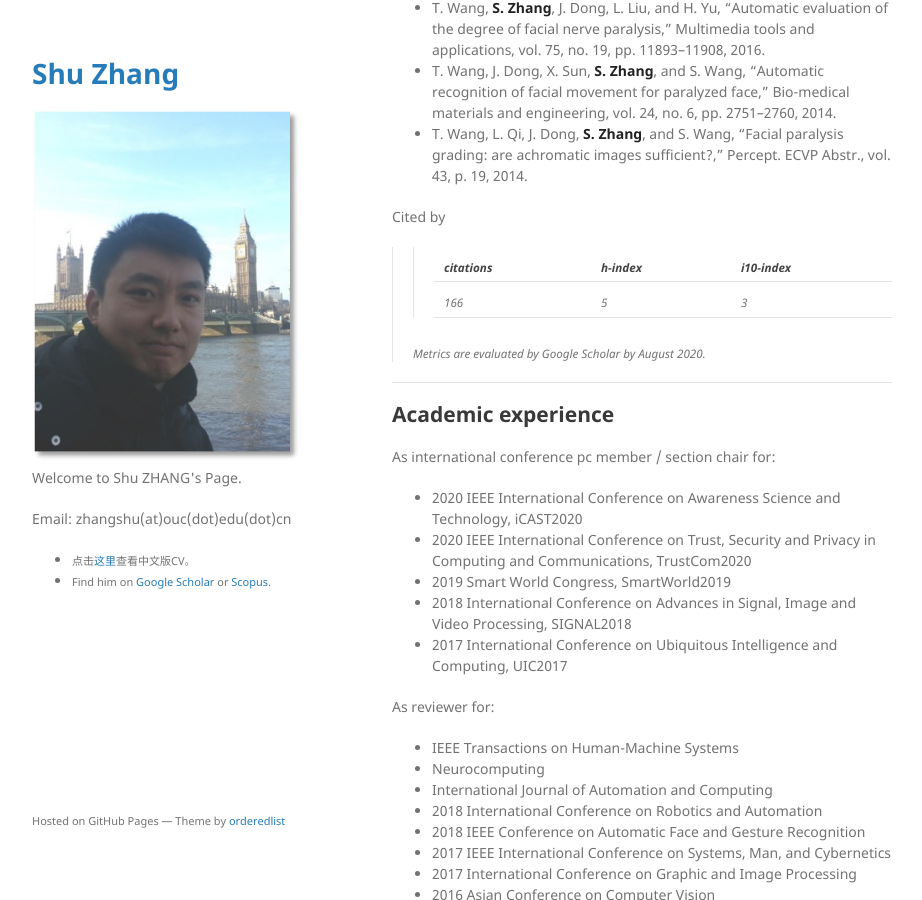
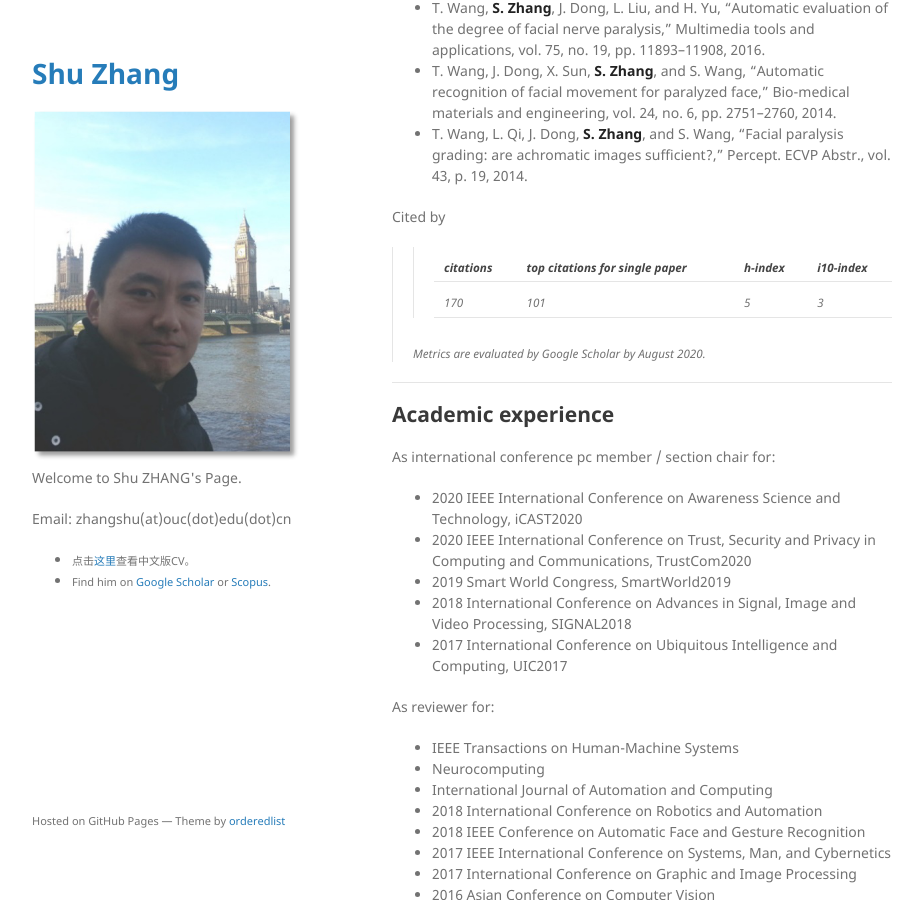
Before and after one commit to jackyspeed/aboutzhangshu, a Jekyll site: the page built from index.md, in a window 1280 px wide and 900 px high, scrolled down 2875 px. Shown: the whole window, without its empty margins (178-1100 px from the left). Built offline with Jekyll 4.4.1, drawn with Linux system fonts in a browser that asks for light colours; our own code applies the rules of GitHub Pages for plain Markdown files.

Commit message:
Update index.md

```diff
--- a/index.md
+++ b/index.md
@@ -85,9 +85,9 @@ As co-author:
 - T. Wang, L. Qi, J. Dong, **S. Zhang**, and S. Wang, “Facial paralysis grading: are achromatic images sufficient?,” Percept. ECVP Abstr., vol. 43, p. 19, 2014.
 
 Cited by
-> > <sub>citations</sub> | <sub>h-index</sub> | <sub>i10-index</sub>
-> > ------- | ------- | -------
-> > <sub>166</sub> | <sub>5</sub> | <sub>3</sub>
+> > <sub>citations</sub> | <sub>top citations for single paper</sub> | <sub>h-index</sub> | <sub>i10-index</sub>
+> > ------- | ------- | ------- | -------
+> > <sub>170</sub> | <sub>101</sub> | <sub>5</sub> | <sub>3</sub>
 >
 > <sub>Metrics are evaluated by Google Scholar by August 2020.</sub>
 
```
